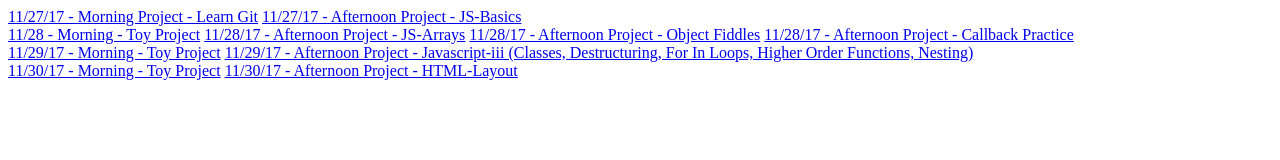
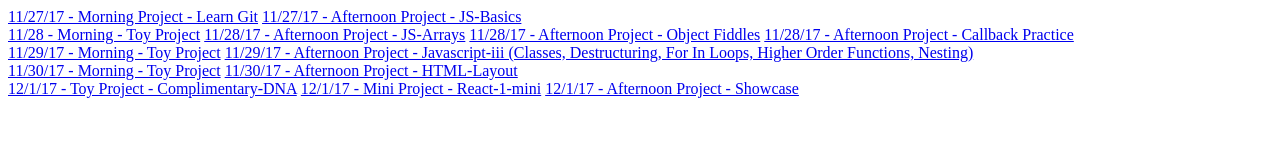
Before and after one commit to imbradenolsen/daily-projects, a plain HTML site: page index.html in a window 1280 px wide. Drawn offline with Linux system fonts and the light colour scheme.

Commit message:
commit for 12/1's work

```diff
--- a/index.html
+++ b/index.html
@@ -28,6 +28,12 @@
         <a href="https://repl.it/@imbradenolsen/Fizz-Buzz-Question">11/30/17 - Morning - Toy Project</a>
         <a href="https://github.com/imbradenolsen/html-layout">11/30/17 - Afternoon Project - HTML-Layout</a>
     </section>
+
+    <section>
+        <a href="https://repl.it/@imbradenolsen/Complimentary-DNA">12/1/17 - Toy Project - Complimentary-DNA</a>
+        <a href="https://github.com/imbradenolsen/react-1-mini"> 12/1/17 - Mini Project - React-1-mini</a>
+        <a href="https://github.com/imbradenolsen/showcase"> 12/1/17 - Afternoon Project - Showcase</a>
+    </section>
 </body>
 
 <footer>
```
